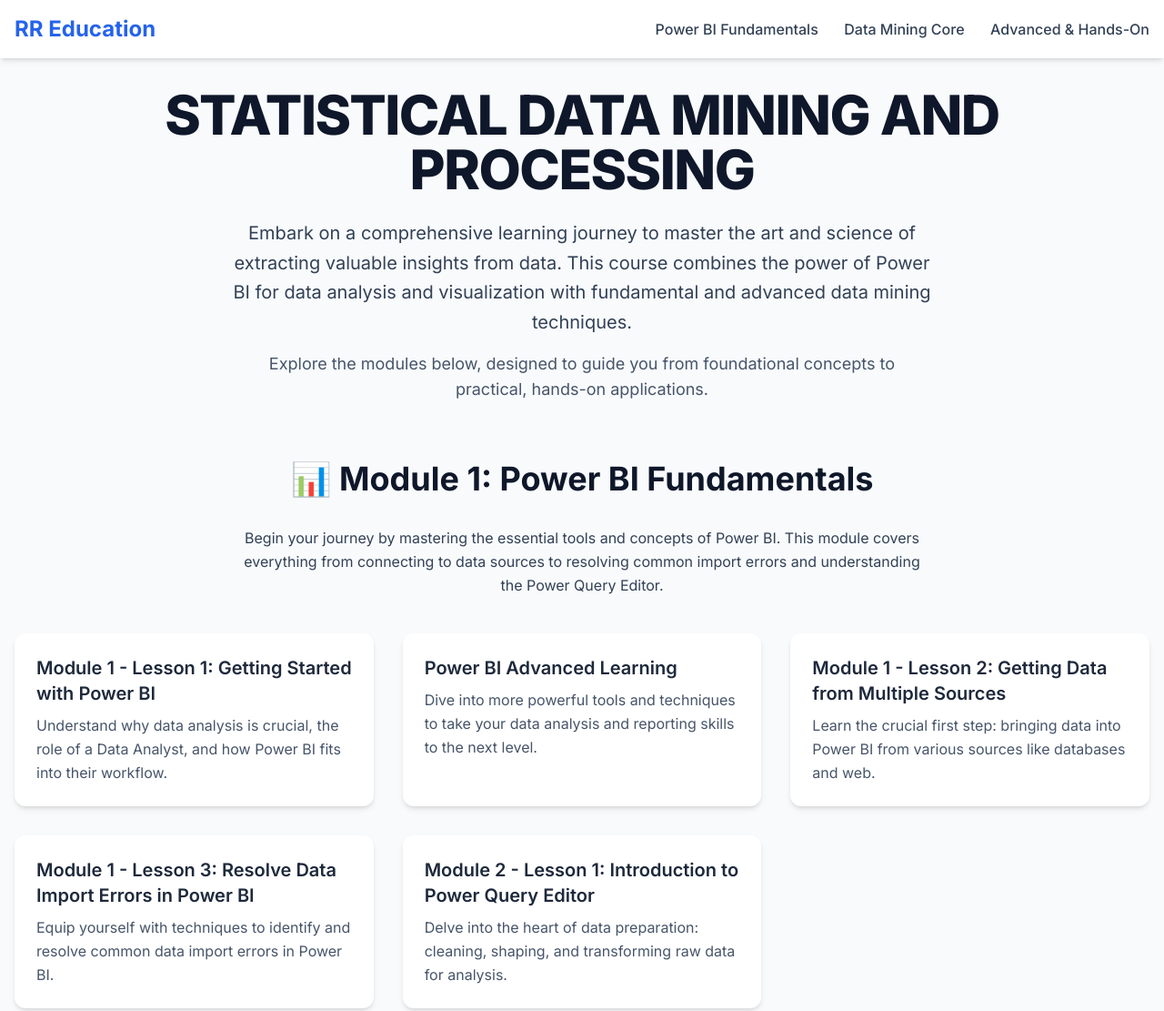
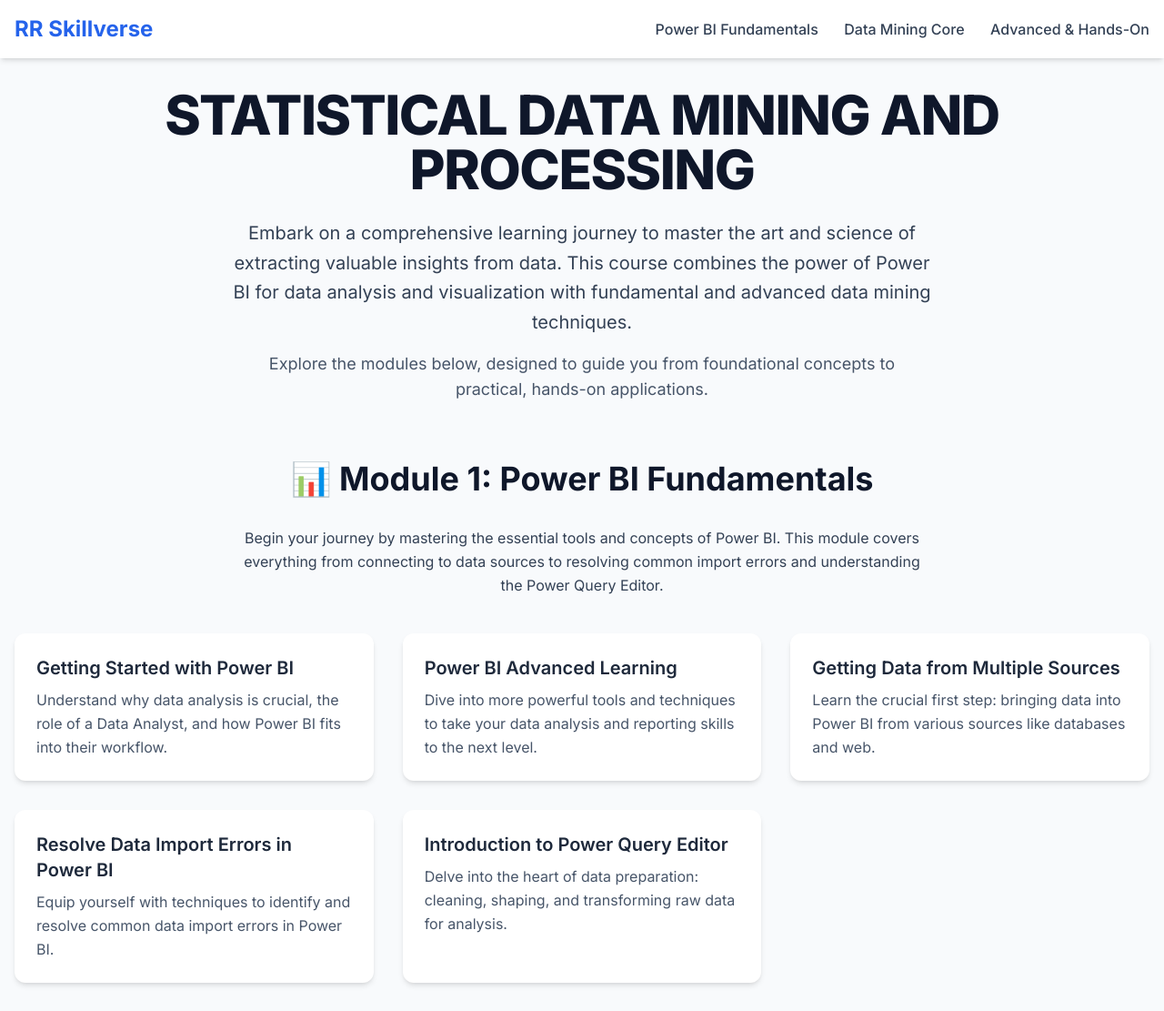
Before and after one commit to raushan1107/STATISTICAL-DATA-MINING-AND-PROCESSING, a plain HTML site: page index.html in a window 1280 px wide. Shown: the top 1111 px of the page at 91% size. Drawn offline with nearby package versions, Linux system fonts and the light colour scheme.

Commit message:
Update index.html

```diff
--- a/index.html
+++ b/index.html
@@ -72,7 +72,7 @@
     <!-- Fixed Top Navigation -->
     <nav class="fixed top-0 left-0 right-0 bg-white shadow-md z-40">
         <div class="container mx-auto px-4 py-4 flex justify-between items-center">
-            <a href="#top" class="text-2xl font-bold text-blue-600">RR Education</a>
+            <a href="#top" class="text-2xl font-bold text-blue-600">RR Skillverse</a>
             <div class="space-x-6">
                 <a href="#module1" class="nav-link text-slate-700 font-medium">Power BI Fundamentals</a>
                 <a href="#module2" class="nav-link text-slate-700 font-medium">Data Mining Core</a>
@@ -106,7 +106,7 @@
             <div class="grid grid-cols-1 md:grid-cols-2 lg:grid-cols-3 gap-8">
                 <!-- Lesson Card 1.1 -->
                 <div class="module-card p-6" data-lesson-id="lesson1_1">
-                    <h3 class="text-xl font-semibold text-slate-800 mb-2">Module 1 - Lesson 1: Getting Started with Power BI</h3>
+                    <h3 class="text-xl font-semibold text-slate-800 mb-2">Getting Started with Power BI</h3>
                     <p class="text-slate-600">Understand why data analysis is crucial, the role of a Data Analyst, and how Power BI fits into their workflow.</p>
                 </div>
                 <!-- Lesson Card 1.2 -->
@@ -116,17 +116,17 @@
                 </div>
                 <!-- Lesson Card 1.3 -->
                 <div class="module-card p-6" data-lesson-id="lesson1_3">
-                    <h3 class="text-xl font-semibold text-slate-800 mb-2">Module 1 - Lesson 2: Getting Data from Multiple Sources</h3>
+                    <h3 class="text-xl font-semibold text-slate-800 mb-2">Getting Data from Multiple Sources</h3>
                     <p class="text-slate-600">Learn the crucial first step: bringing data into Power BI from various sources like databases and web.</p>
                 </div>
                 <!-- Lesson Card 1.4 -->
                 <div class="module-card p-6" data-lesson-id="lesson1_4">
-                    <h3 class="text-xl font-semibold text-slate-800 mb-2">Module 1 - Lesson 3: Resolve Data Import Errors in Power BI</h3>
+                    <h3 class="text-xl font-semibold text-slate-800 mb-2">Resolve Data Import Errors in Power BI</h3>
                     <p class="text-slate-600">Equip yourself with techniques to identify and resolve common data import errors in Power BI.</p>
                 </div>
                 <!-- Lesson Card 1.5 -->
                 <div class="module-card p-6" data-lesson-id="lesson1_5">
-                    <h3 class="text-xl font-semibold text-slate-800 mb-2">Module 2 - Lesson 1: Introduction to Power Query Editor</h3>
+                    <h3 class="text-xl font-semibold text-slate-800 mb-2">Introduction to Power Query Editor</h3>
                     <p class="text-slate-600">Delve into the heart of data preparation: cleaning, shaping, and transforming raw data for analysis.</p>
                 </div>
             </div>
@@ -266,7 +266,7 @@
         <div class="container mx-auto px-4 text-center">
             <h3 class="text-2xl font-bold mb-4">About the Instructor</h3>
             <p class="max-w-xl mx-auto text-slate-300 mb-6">
-                Raushan Ranjan is a Microsoft Certified Trainer and an expert in .NET, Azure, Power Platform, and Data Analytics. With a passion for creating interactive learning experiences, he helps individuals and organizations maximize their potential through technology.
+                I'm Raushan, Microsoft Certified Trainer and an expert in .NET, Azure, Power Platform, and Data Analytics. With a passion for creating interactive learning experiences, he helps individuals and organizations maximize their potential through technology.
             </p>
             <div class="flex justify-center space-x-6 mb-8">
                 <a href="https://raushanranjan.azurewebsites.net/" target="_blank" rel="noopener noreferrer" class="text-blue-400 hover:text-blue-300 transition duration-200">
@@ -277,7 +277,7 @@
                 </a>
                 <!-- Add other social links if desired -->
             </div>
-            <p class="text-slate-400">&copy; 2025 RR Education. All rights reserved.</p>
+            <p class="text-slate-400">&copy; 2025 RR Skillverse All rights reserved.</p>
         </div>
     </footer>
 
```
